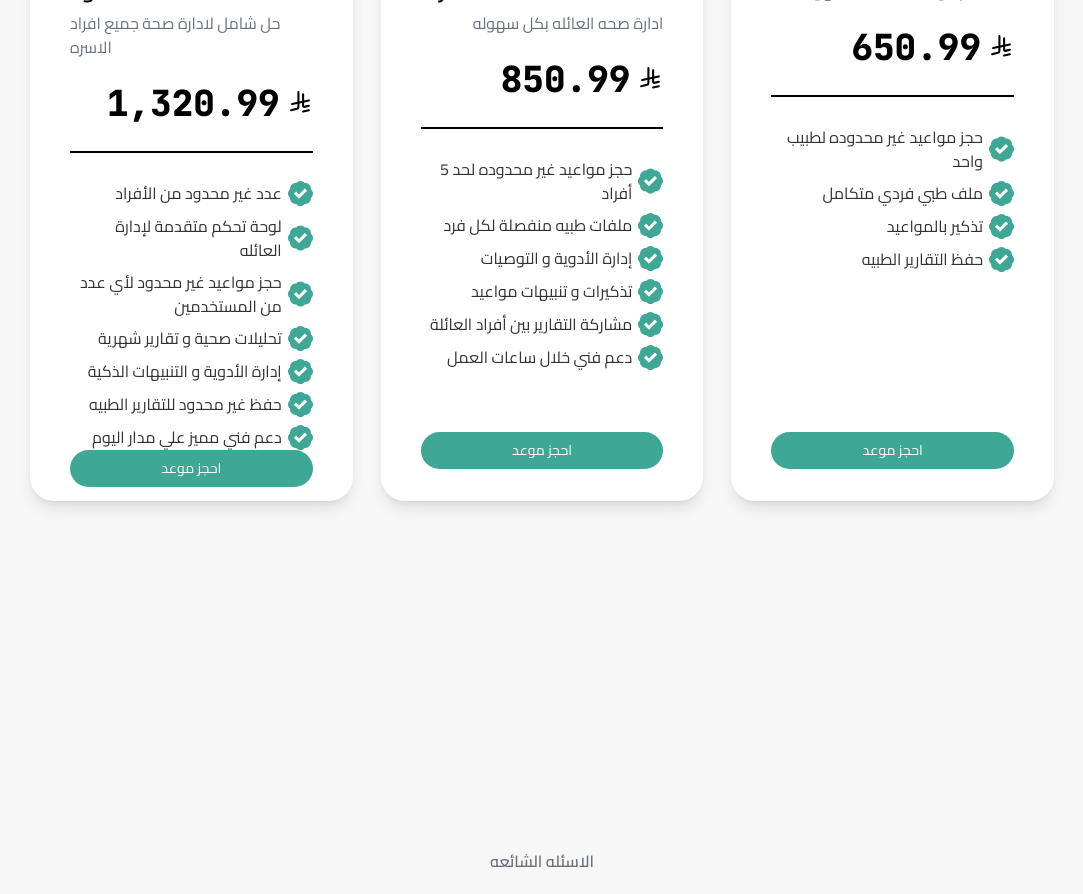
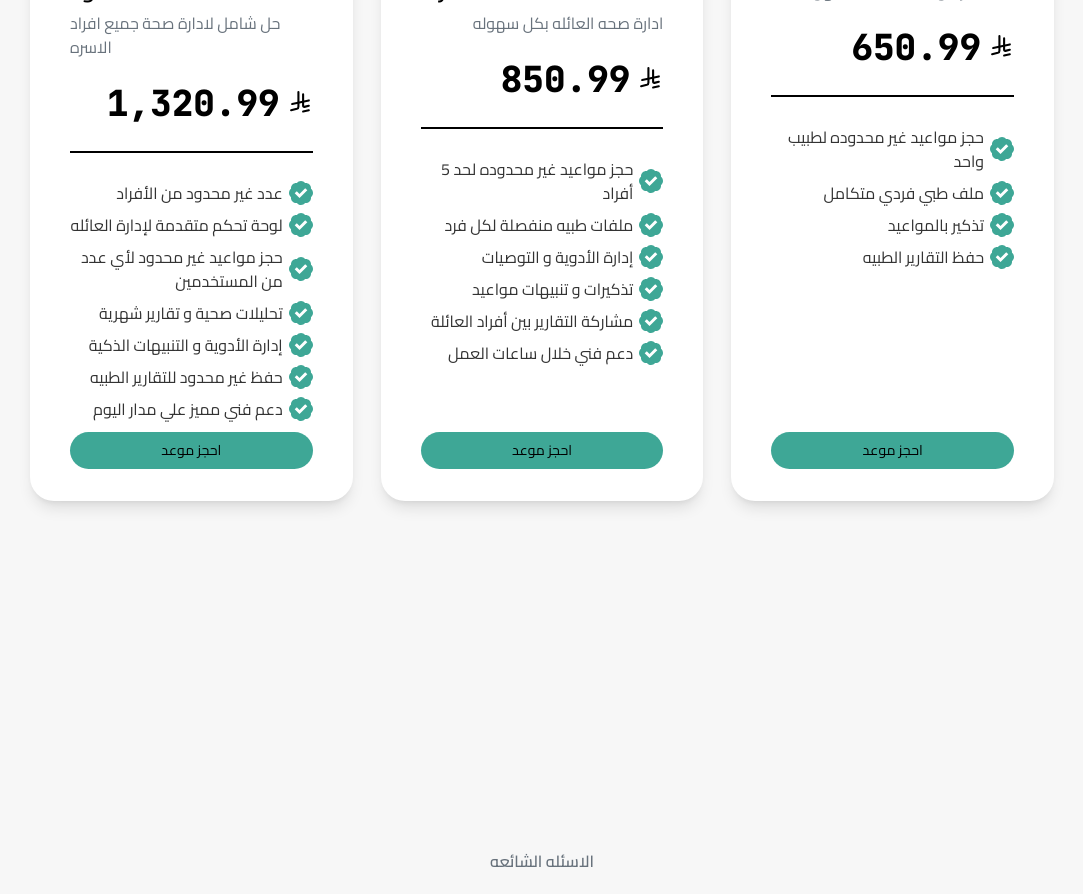
Before and after one commit to Abo3baziz/raaya, a Next.js app: page / in a window 1280 px wide. Shown: the part 2780-3674 px from the top of the page, without its empty margins (98-1181 px from the left). Built offline with nearby package versions, Linux system fonts and the light colour scheme.

Commit message:
fix: update Image component attributes for consistency and clarity

```diff
--- a/app/ui/PlanCard.tsx
+++ b/app/ui/PlanCard.tsx
@@ -41,14 +41,18 @@ export function PlanCard({
             {benifits.map((benefit, index) => (
               <li key={index} className="flex gap-x-1.5">
                 <span className="text-heading text-right">{benefit}</span>
-                <Image src={badge} alt="" width={25} />
+                <Image
+                  src={badge}
+                  alt="Badge"
+                  style={{ width: "24px", height: "auto" }}
+                />
               </li>
             ))}
           </ul>
         </div>
       </div>
 
-      <Button text="احجز موعد" className="w-full py-2 bg-primary text-white" />
+      <Button text="احجز موعد" className="w-full py-2 bg-primary " />
     </article>
   );
 }
```
